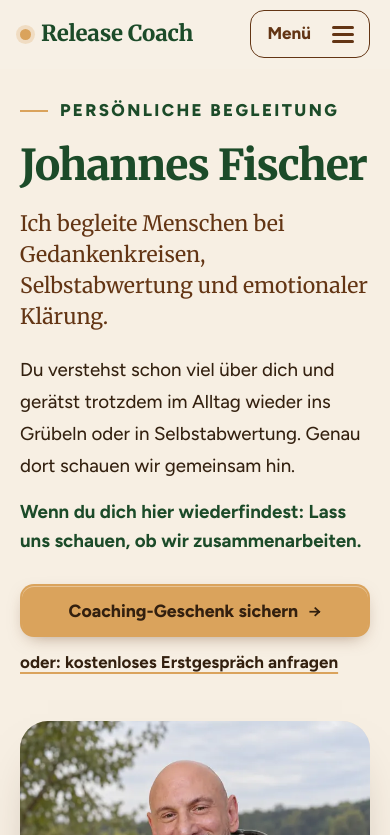
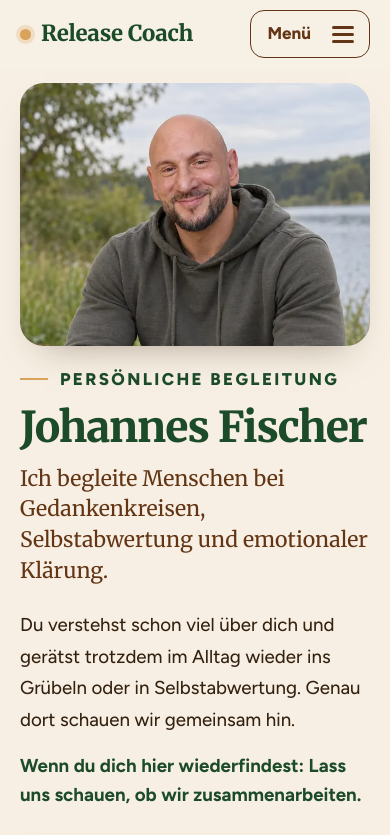
Before and after one commit to joschmannswelt-png/release-coach-website, a plain HTML site: page index.html in a window 390 px wide. Shown: the top 835 px of the page. Drawn offline with Linux system fonts and the light colour scheme.

Commit message:
Add files via upload

```diff
--- a/style.css
+++ b/style.css
@@ -147,6 +147,15 @@ h3{font-size:1.2rem;line-height:1.3;font-weight:700;color:var(--brown)}
 .facts{display:grid;gap:0;margin-top:clamp(40px,6vw,72px);border-top:1px solid var(--line)}
 .facts li{position:relative;padding:15px 0 15px 28px;font-weight:650;color:var(--brown);border-bottom:1px solid var(--line);font-size:.98rem}
 .facts li::before{content:"";position:absolute;left:4px;top:50%;width:9px;height:9px;margin-top:-4px;border-radius:50%;background:var(--gold)}
+@media (max-width:599px){
+  .hero{padding-top:14px}
+  .hero-grid{gap:20px}
+  .hero-photo{order:-1;max-width:none}
+  .hero-photo picture{aspect-ratio:4/3;max-height:42vh;max-height:42svh;border-radius:24px;box-shadow:0 18px 36px -24px rgba(51,32,15,.5)}
+  .hero-photo img{object-position:50% 7%}
+  .kicker{margin-bottom:12px}
+  .hero h1{margin-bottom:14px}
+}
 @media (min-width:600px){
   .hero-cta{flex-direction:row;align-items:center;flex-wrap:wrap;gap:16px 26px}
   .hero-cta .btn{width:auto}
```
